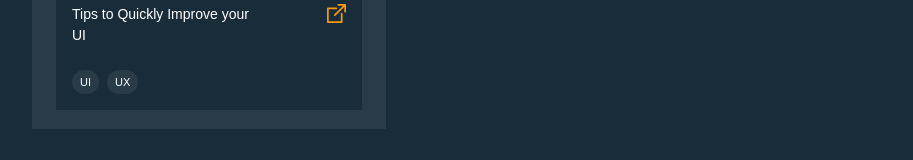
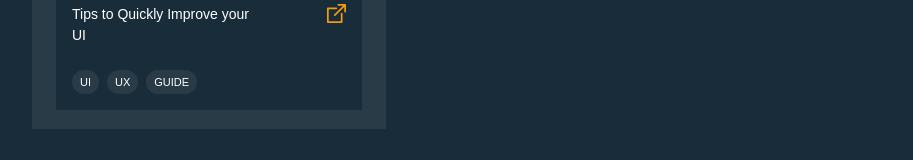
Before and after one commit to artsandiego/chklst, a Next.js app: page / in a window 1280 px wide. Shown: the part 1540-1700 px from the top of the page, without its empty margins (183-1096 px from the left). Built offline with nearby package versions, Linux system fonts and the light colour scheme.

Commit message:
added roman munar's data

```diff
--- a/components/data.js
+++ b/components/data.js
@@ -1,4 +1,5 @@
-const plainData = [
+const plainData =
+[
   {
     name: 'Art San Diego',
     bio: 'Creative Front-End Web Developer, UI/UX Designer, “Casual” Gamer.',
@@ -6,40 +7,52 @@ const plainData = [
     socials: [
       {
         label: 'website',
-        url: 'https://artsandiego.dev',
+        url: 'https://artsandiego.dev'
       },
       {
         label: 'github',
-        url: 'https://github.com/crtved',
+        url: 'https://github.com/crtved'
       },
       {
         label: 'linkedin',
-        url: 'https://linkedin.com/in/artsandiego',
+        url: 'https://linkedin.com/in/artsandiego'
       },
     ],
-    sources: [
-      /* the main meat */
+    sources: [ /* the main meat */
       {
         label: 'Laws of UX',
         url: 'https://lawsofux.com/',
-        tags: ['website', 'ui', 'ux'],
+        tags: [
+          'website',
+          'ui',
+          'ux',
+        ]
       },
       {
         label: 'Front-End Development Checklist',
         url: 'https://frontendchecklist.io/',
-        tags: ['website', 'frontend'],
+        tags: [
+          'website',
+          'frontend',
+        ]
       },
       {
         label: 'A complete guide to CSS Grid',
         url: 'https://css-tricks.com/snippets/css/complete-guide-grid/',
-        tags: ['website', 'css'],
+        tags: [
+          'website',
+          'css',
+        ]
       },
       {
         label: 'Web Dev portfolio guidelines',
         url: 'https://toggl.com/blog/web-developer-portfolio',
-        tags: ['portfolio', 'website'],
+        tags: [
+          'portfolio',
+          'website',
+        ]
       },
-    ],
+    ]
   },
   {
     name: 'Stephen Pascual',
@@ -48,49 +61,65 @@ const plainData = [
     socials: [
       {
         label: 'github',
-        url: 'https://github.com/penpencoder',
+        url: 'https://github.com/penpencoder'
       },
       {
         label: 'instagram',
-        url: 'https://www.instagram.com/pen_pen_p/',
+        url: 'https://www.instagram.com/pen_pen_p/'
       },
     ],
-    sources: [
-      /* the main meat */
+    sources: [ /* the main meat */
       {
         label: 'Laravel tips',
         url: 'https://laravel-news.com/eloquent-tips-tricks',
-        tags: ['laravel', 'eloquent', 'php'],
+        tags: [
+          'laravel',
+          'eloquent',
+          'php',
+        ]
       },
       {
         label: 'Gantry 5 - WordPress Framework ',
         url: 'http://docs.gantry.org/',
-        tags: ['website', 'wordpress', 'framework', 'gantry5'],
+        tags: [
+          'website',
+          'wordpress',
+          'framework',
+          'gantry5',
+        ]
       },
       {
         label: 'Handy VS Code extensions!',
-        url:
-          'https://www.elegantthemes.com/blog/wordpress/top-vs-code-extensions-for-web-developers',
-        tags: ['vscode', 'productivity', 'extensions'],
+        url: 'https://www.elegantthemes.com/blog/wordpress/top-vs-code-extensions-for-web-developers',
+        tags: [
+          'vscode',
+          'productivity',
+          'extensions',
+        ]
       },
       {
         label: 'Valet for the win',
         url: 'https://laravel.com/docs/8.x/valet',
-        tags: ['laravel', 'valet'],
+        tags: [
+          'laravel',
+          'valet',
+        ]
       },
       {
         label: 'Indie Korean Medley by Stephen Pascual',
-        url:
-          'https://open.spotify.com/playlist/5piE39QVyUtOICchRmFbwR?si=oINbh3aBTiCEoB5QsuQ3PA',
-        tags: ['music'],
+        url: 'https://open.spotify.com/playlist/5piE39QVyUtOICchRmFbwR?si=oINbh3aBTiCEoB5QsuQ3PA',
+        tags: [
+          'music',
+        ]
       },
       {
         label: 'Tunes for Coding Otakus',
-        url:
-          'https://open.spotify.com/playlist/1PgbTul4M3ixTAuCRNK35A?si=3l0IMCwZSd2U4isU_DPqIA',
-        tags: ['music'],
+        url: 'https://open.spotify.com/playlist/1PgbTul4M3ixTAuCRNK35A?si=3l0IMCwZSd2U4isU_DPqIA',
+        tags: [
+          'music',
+        ]
       },
-    ],
+    ]
   },
   {
     name: 'Roman Munar',
@@ -108,28 +137,36 @@ const plainData = [
       {
         label: 'blog',
         url: 'https://romanmunar.netlify.app/blog',
-      },
+      }
     ],
     sources: [
       {
         label: 'CSS Animations for Beginners',
         url: 'https://romanmunar.netlify.app/blog/all-about-css-animations',
-        tags: ['animations', 'css'],
+        tags: [
+          'animations',
+          'css',
+        ]
       },
       {
         label: 'Tips to Quickly Improve your UI',
-        url:
-          'https://romanmunar.netlify.app/blog/5-tips-to-quickly-improve-your-ui',
-        tags: ['ui', 'ux'],
+        url: 'https://romanmunar.netlify.app/blog/5-tips-to-quickly-improve-your-ui',
+        tags: [
+          'ui',
+          'ux',
+          'guide',
+        ]
       },
       {
         label: 'Typescript for Beginners',
-        url:
-          'https://romanmunar.netlify.app/blog/introduction-to-typescript-for-javascript-developers',
-        tags: ['typescript', 'guide'],
-      },
-    ],
-  },
-]
+        url: 'https://romanmunar.netlify.app/blog/introduction-to-typescript-for-javascript-developers',
+        tags: [
+          'typescript',
+          'guide',
+        ]
+      }
+    ]
+  }
+  ]
 
-export default plainData
+  export default plainData;
```
